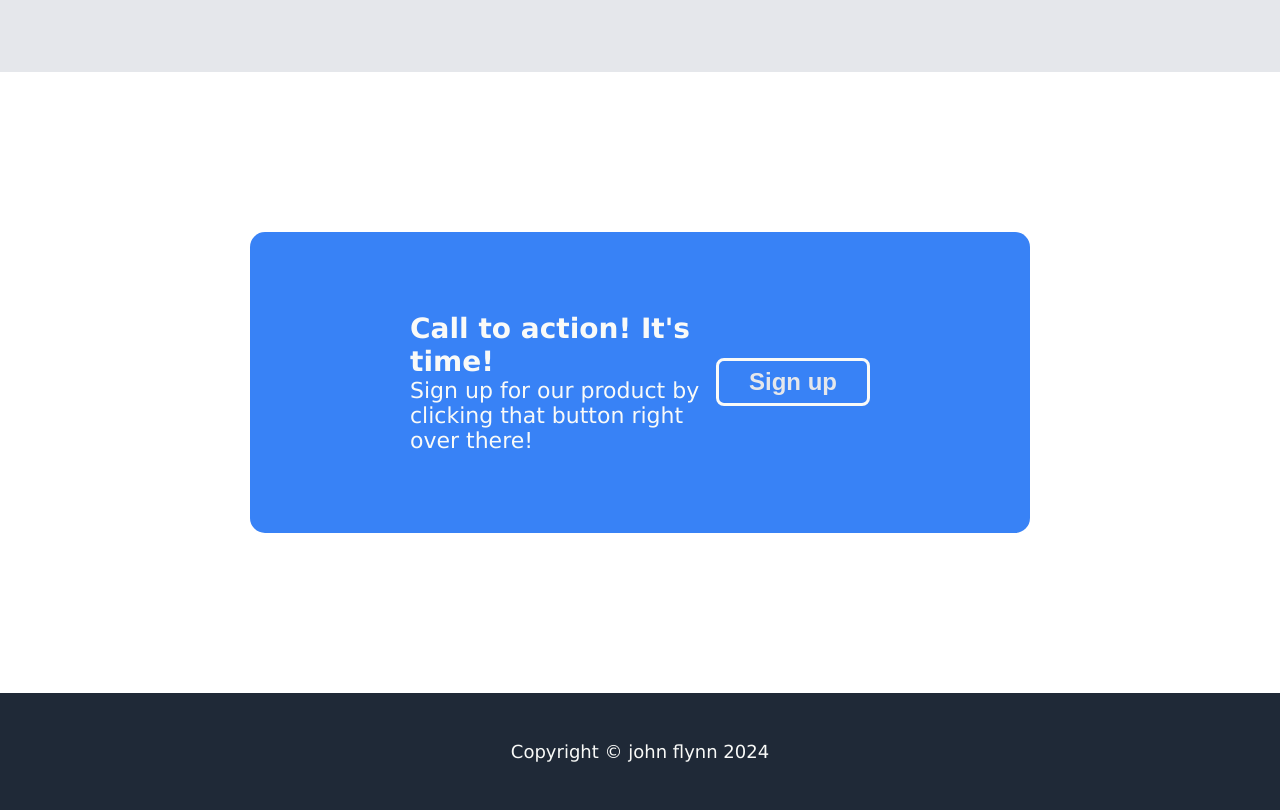
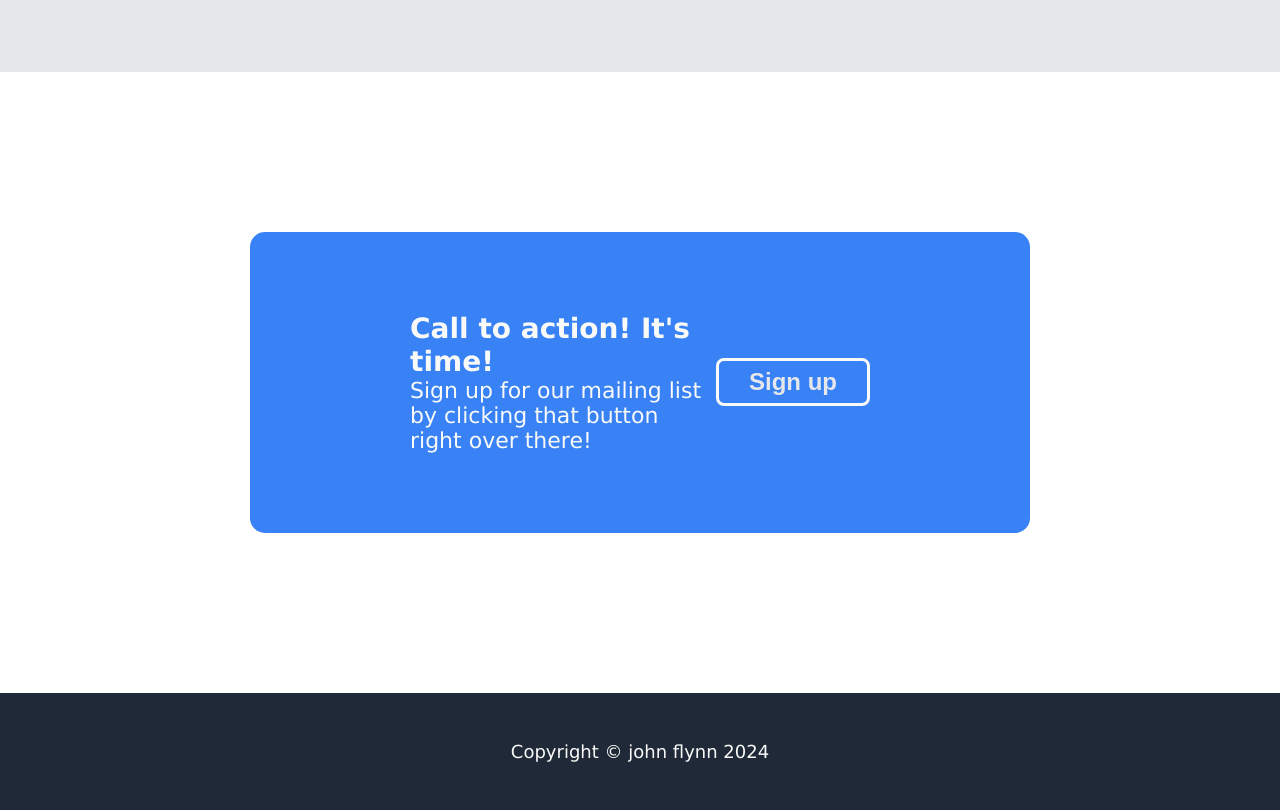
Before and after one commit to jrflynn3/odin-landing-page, a plain HTML site: page index.html in a window 1280 px wide. Shown: the part 1821-2631 px from the top of the page. Drawn offline with Linux system fonts and the light colour scheme.

Commit message:
Update signup text

```diff
--- a/index.html
+++ b/index.html
@@ -64,7 +64,7 @@
     <div class="signup-section">
         <div>
             <div class="signup-header">Call to action! It's time!</div>
-            <div>Sign up for our product by clicking that button right over there!</div>
+            <div>Sign up for our mailing list by clicking that button right over there!</div>
         </div>
         <button class="signup-btn">Sign up</button>
     </div>
```
